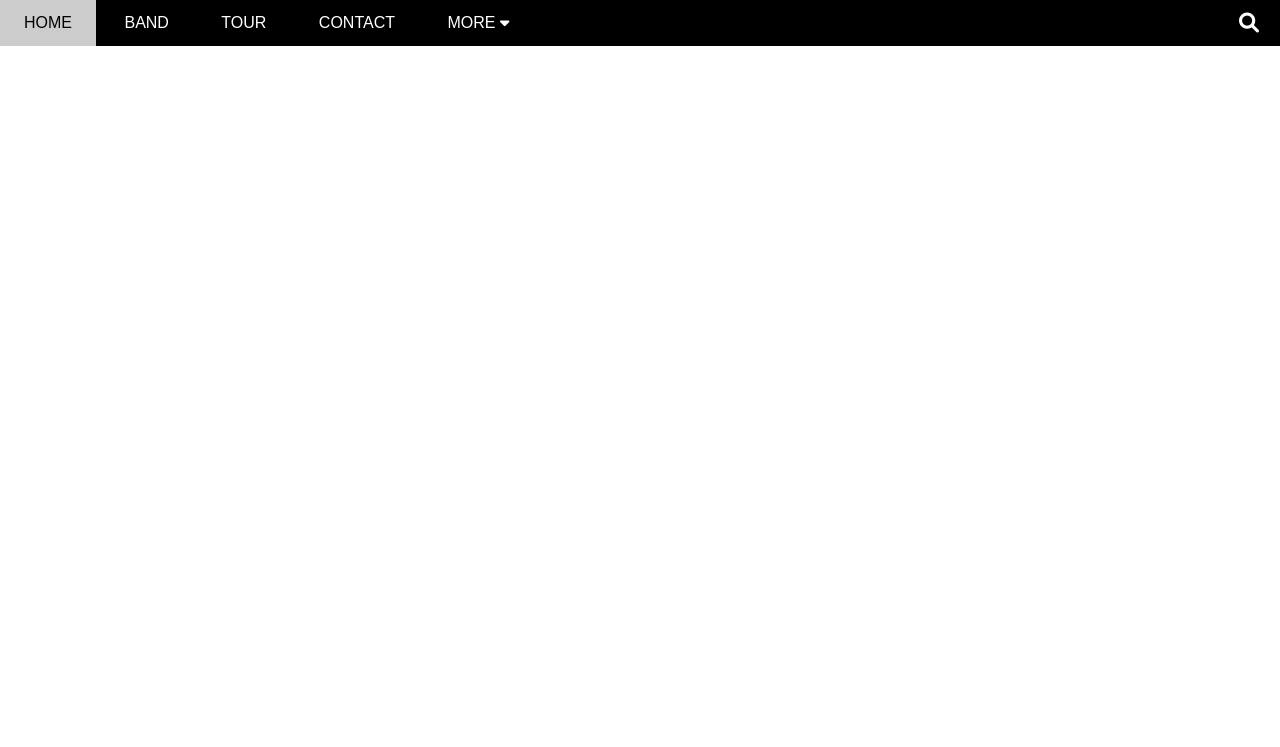
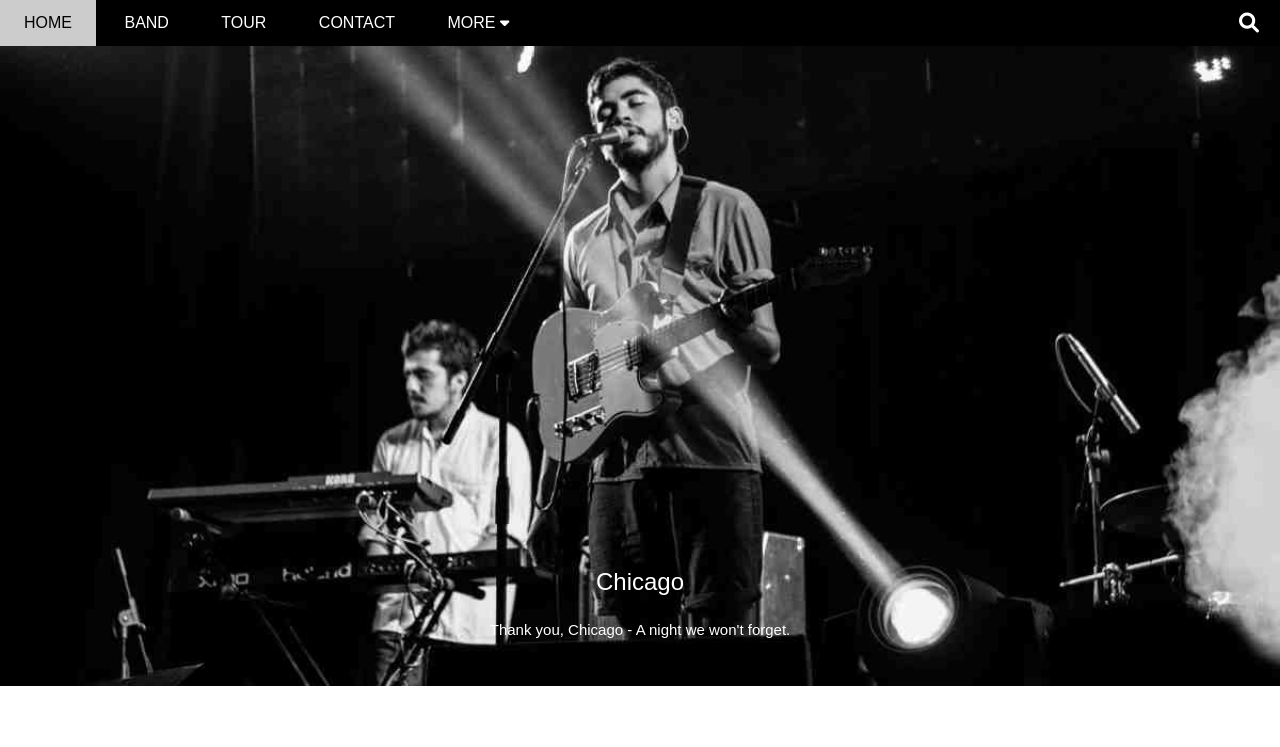
Before and after one commit to QuangVinhDRG/TheBand, a plain HTML site: page index.html in a window 1280 px wide. Shown: the top 747 px of the page. Drawn offline with Linux system fonts and the light colour scheme; the site is published under a folder, as on GitHub Pages, so addresses that start at the root find nothing.

Commit message:
Upload Source Code

```diff
--- a/assets/css/style.css
+++ b/assets/css/style.css
@@ -150,7 +150,7 @@ nav .nav-arrow-down {
 #slider {
     margin-top: 46px;
     padding-top: 50%;
-    background-image: url('/assets/img/slider/chicago.jpg');
+    background-image: url('../img/slider/chicago.jpg');
     background-position: top center;
     background-size: cover;
     background-repeat: no-repeat;
```
